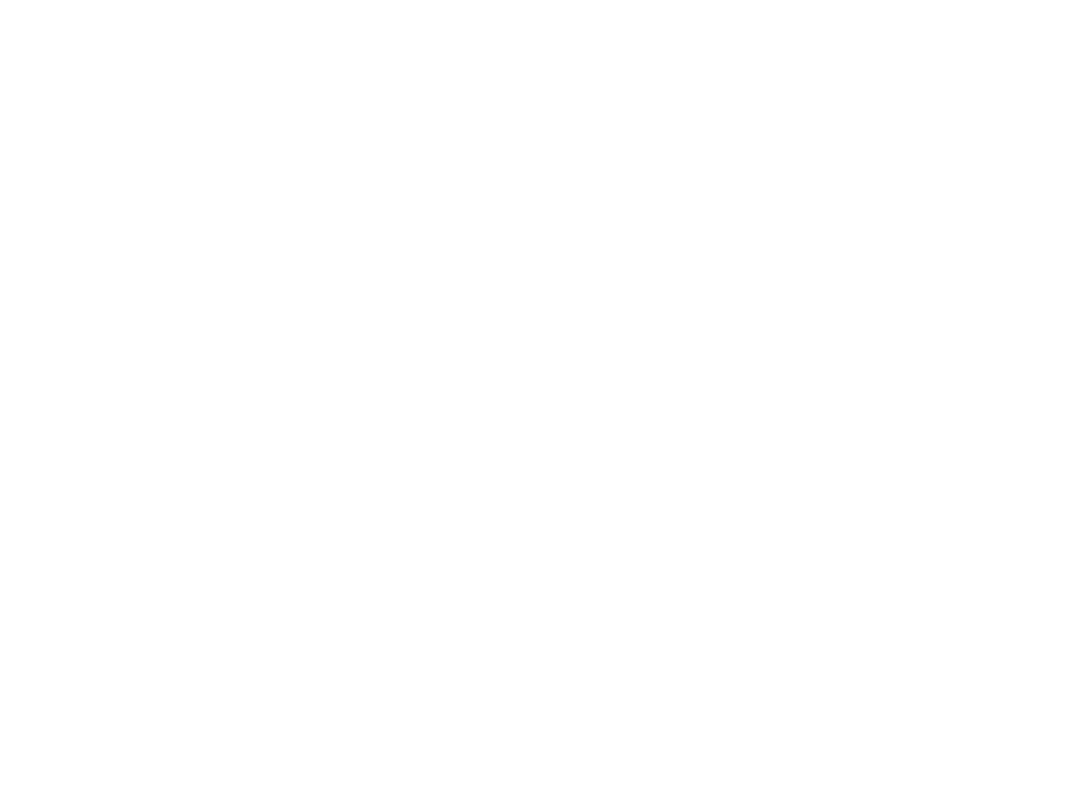
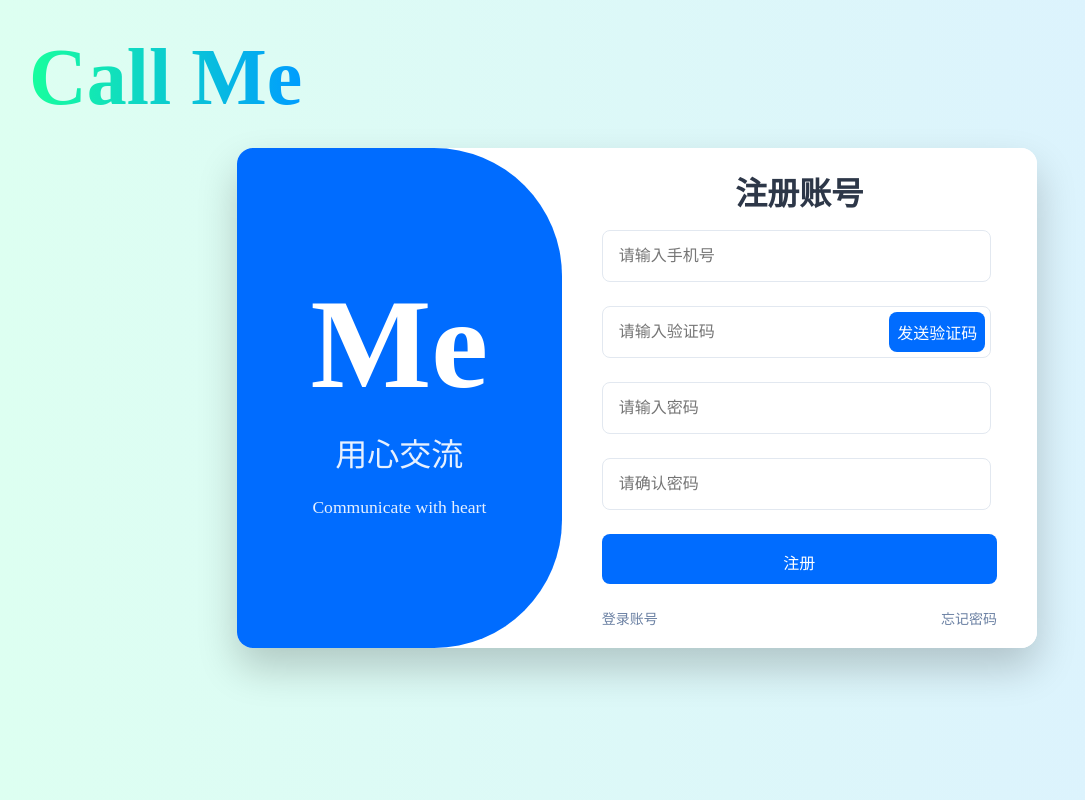
Before and after one commit to ilovef123/callme, a Vue app: page /login in a window 1280 px wide. Before the commit this address had no page. Shown: the whole page, without its empty margins (3-1088 px from the left). Built offline with nearby package versions, Linux system fonts and the light colour scheme.

Commit message:
注册页面第一次

```diff
--- a/src/router/index.ts
+++ b/src/router/index.ts
@@ -1,4 +1,5 @@
 import { createRouter, createWebHistory } from "vue-router";
+
 const routes = [
   {
     path: '/',
@@ -11,14 +12,21 @@
     component: () => import(/* webpackPrefetch: true */ '@/views/discover/index.vue')
   },
   {
-    path: '/Register',
+    path: '/register',
     name: 'Register',
-    component: () => import(/* webpackPrefetch: true */ '@/views/login/index.vue')
+    component: () => import(/* webpackPrefetch: true */ '@/views/login/index.vue'),
+  },
+  {
+    path: '/login',
+    name: 'Login',
+    component: () => import(/* webpackPrefetch: true */ '@/views/login/login.vue')
   }
 ];
+
 const router = createRouter({
   history: createWebHistory(),
   linkActiveClass: 'active',
   routes
-})
-export default router
+});
+
+export default router;
--- /dev/null
+++ b/src/views/login/login.vue
@@ -0,0 +1,70 @@
+<template>
+    <div class="app-container">
+      <div class="login-page">
+        <div class="top-left-text">Call Me</div>
+        <div class="login-container">
+          <!-- 左侧品牌信息 -->
+          <div class="brand-section">
+            <div class="brand-content">
+              <h1 class="brand-name">Me</h1>
+              <p class="brand-slogan"><span class="chinese-slogan">用心交流</span> <br> Communicate with heart</p>
+            </div>
+          </div>
+
+          <!-- 右侧注册表单 -->
+          <div class="form-section">
+            <form class="login-form">
+              <h2 class="form-title">注册账号</h2>
+
+              <div class="form-group">
+                <input
+                  type="tel"
+                  placeholder="请输入手机号"
+                  required
+                >
+                <span class="error-message">请输入手机号</span>
+              </div>
+
+              <div class="form-group">
+                <input
+                  type="text"
+                  placeholder="请输入验证码"
+                  required
+                >
+                <span class="error-message">请输入验证码</span>
+                <button type="button" class="send-code-btn">
+                  发送验证码
+                </button>
+              </div>
+
+              <div class="form-group">
+                <input
+                  type="password"
+                  placeholder="请输入密码"
+                  required
+                >
+                <span class="error-message">请输入密码</span>
+              </div>
+
+              <div class="form-group">
+                <input
+                  type="password"
+                  placeholder="请确认密码"
+                  required
+                >
+                <span class="error-message">请确认密码</span>
+              </div>
+
+              <button type="submit" class="login-btn">注册</button>
+              <div class="forgot-links">
+                <router-link to="/register" class="forgot-link">登录账号</router-link>
+                <a href="#" class="forgot-password">忘记密码</a>
+              </div>
+            </form>
+          </div>
+        </div>
+      </div>
+    </div>
+  </template>
+
+  <style lang="scss" src="./style.scss"></style>
--- a/src/views/login/register.vue
+++ b/src/views/login/register.vue
@@ -13,12 +13,12 @@
 
         <!-- 右侧登录表单 -->
         <div class="form-section">
-          <form class="login-form" @submit.prevent="handleLogin">
+          <form class="login-form">
             <h2 class="form-title" v-once>账号登录</h2>
 
             <div class="form-group">
               <input
-                v-model="form.username"
+
                 type="text"
                 placeholder="请输入用户名"
                 required
@@ -27,7 +27,7 @@
 
             <div class="form-group">
               <input
-                v-model="form.password"
+
                 type="password"
                 placeholder="请输入密码"
                 required
@@ -36,7 +36,8 @@
 
             <button type="submit" class="login-btn">进入</button>
             <div class="forgot-links">
-              <a href="#" class="forgot-link">注册账号</a>
+              <!-- 移除注释 -->
+              <router-link to="/login" class="forgot-link">注册账号</router-link>
               <a href="#" class="forgot-password">忘记密码</a>
             </div>
           </form>
@@ -48,6 +49,7 @@
 
 <script setup lang="ts">
   import { reactive } from 'vue'
+  import { useRouter } from 'vue-router'
 
   interface LoginForm {
     username: string
@@ -59,9 +61,16 @@
     password: ''
   })
 
+  const router = useRouter()
+
   const handleLogin = () => {
     console.log('登录信息:', form)
   }
+
+  // 移除未使用的 goLogin 函数
+  // function goLogin(){
+  //     router.push({path:'/login'})
+  // }
 </script>
 
 <style lang="scss" src="./style.scss"></style>
--- a/src/views/login/style.scss
+++ b/src/views/login/style.scss
@@ -1,9 +1,9 @@
 // style.scss
 // 颜色变量
-$primary-color: #0033ff;
-$primary-hover: #3f37c9;
-$gradient-start: #b0ffde;
-$gradient-end: #b2dfff;
+$primary-color: #006cff;
+$primary-hover: #3759c9;
+$gradient-start: #ddfff1;
+$gradient-end: #dcf1ff;
 $white: #ffffff;
 $text-color: #2d3748;
 $text-light: rgba(255, 255, 255, 0.9);
@@ -23,7 +23,6 @@
 
 // 字体变量
 $font-family: 'PingFang SC', 'Microsoft YaHei', sans-serif;
-$font-familys: '方正榜书行简体';
 $font-size-base: 1rem;
 $font-size-lg: 1.1rem;
 $font-size-xl: 2rem;
@@ -53,25 +52,25 @@
 }
 
 .top-left-text {
-  position: absolute;
+  position: absolute; // 绝对定位
   top: $spacing-lg;
   left: $spacing-lg;
-  font-family: $font-familys;
+  font-family: '方正榜书行简体';
   font-size: 5rem;
   font-weight: bold;
-  background: linear-gradient(90deg, #18ff9d, #009cff);
-  -webkit-background-clip: text;
-  -webkit-text-fill-color: transparent;
-  z-index: 10;
+  color: $white;
+  background: linear-gradient(90deg, #18ff9d, #009cff); // 定义渐变色
+  -webkit-background-clip: text; // 将背景剪裁为文本
+  -webkit-text-fill-color: transparent; // 使文本填充颜色透明，以便显示背景渐变
+  z-index: 10; // 确保文本在最上层
   user-select: none;
-  filter: drop-shadow(-4px 5px 0px rgba(0, 55, 138, 0.5));
 }
 
 .login-container {
   display: flex;
   width: 100%;
   max-width: 800px;
-  height: 500px;
+  height: 500px; // 增加高度以适应验证码输入框
   background: $white;
   border-radius: $border-radius-lg;
   box-shadow: 0 20px 40px rgba(0, 0, 0, 0.2);
@@ -94,7 +93,7 @@
     text-align: center;
 
     .brand-name {
-      font-family: $font-familys;
+      font-family: '方正榜书行简体';
       font-size: $font-size-xxl;
       font-weight: bold;
       margin-bottom: $spacing-xs;
@@ -102,7 +101,7 @@
     }
 
     .brand-slogan {
-      font-family: $font-familys;
+      font-family: '方正榜书行简体';
       font-size: $font-size-lg;
       line-height: 2;
       font-weight: 500;
@@ -130,14 +129,16 @@
 
     .form-title {
       font-size: $font-size-xl;
-      margin-bottom: $spacing-lg;
+      margin-bottom: $spacing-sm;
       color: $text-color;
       text-align: center;
       font-weight: 600;
+
     }
 
     .form-group {
       margin-bottom: $spacing-md;
+      position: relative; // 添加相对定位
 
       input {
         width: 90%;
@@ -146,13 +147,41 @@
         border-radius: $border-radius;
         font-size: $font-size-base;
         transition: all 0.3s ease;
-        height: 10px;
+        // height: 40px; // 调整高度
 
         &:focus {
           outline: none;
           border-color: $primary-color;
           box-shadow: 0 0 0 3px rgba(66, 153, 225, 0.2);
         }
+      }
+
+      .send-code-btn {
+        position: absolute;
+        top: 50%;
+        right: 3%;
+        transform: translateY(-50%);
+        padding: 0 0.5rem;
+        background-color: $primary-color;
+        color: $white;
+        border: none;
+        border-radius: $border-radius;
+        font-size: $font-size-base;
+        font-weight: 500;
+        cursor: pointer;
+        transition: all 0.3s ease;
+        height: 40px; // 调整高度
+
+        &:hover {
+          background-color: $primary-hover;
+        }
+      }
+
+      .error-message {
+        color: red;
+        font-size: 0.875rem;
+        margin-top: $spacing-xs;
+        display: none; // 默认隐藏错误信息
       }
     }
 
@@ -168,7 +197,7 @@
       cursor: pointer;
       transition: all 0.3s ease;
       height: 50px;
-      margin-top: $spacing-sm;
+      // margin-top: $spacing-sm;
 
       &:hover {
         background-color: $primary-hover;
```
Lines whose indentation alone changed are shown as unchanged.
